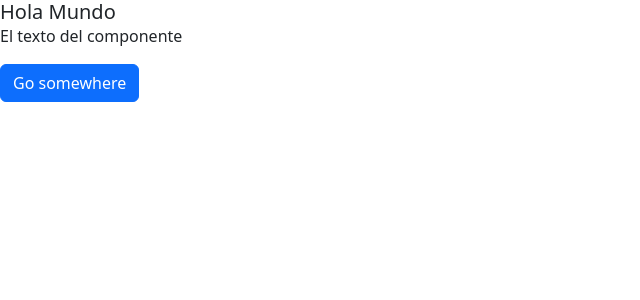
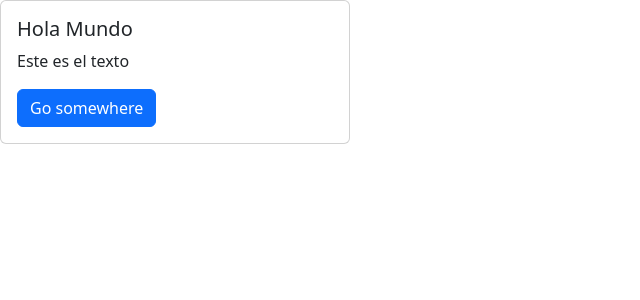
Before and after one commit to annahico/React-HolaMundo, a React (Vite) app: page / in a window 1280 px wide. Shown: the top 300 px of the page, without its empty margins (0-640 px from the left). Built offline with nearby package versions, Linux system fonts and the light colour scheme.

Commit message:
feat: children

```diff
--- a/src/App.tsx
+++ b/src/App.tsx
@@ -1,7 +1,11 @@
-import { CardBody } from "./components/Card";
+import Card, { CardBody } from "./components/Card";
 
 function App() {
-  return <CardBody title={"Hola Mundo"} text={"El texto del componente"} />;
+  return (
+    <Card>
+      <CardBody title="Hola Mundo" text="Este es el texto" />
+    </Card>
+  );
 }
 
 export default App;
--- a/src/components/Card.tsx
+++ b/src/components/Card.tsx
@@ -1,4 +1,6 @@
 // import { Fragment } from "react";
+
+import { ReactNode } from "react";
 
 // function Card() {
 //   // const width = {
@@ -35,11 +37,11 @@
 // export default Card;
 
 interface Props {
-  body: string;
+  children: ReactNode;
 }
 
 function Card(props: Props) {
-  const { body } = props;
+  const { children } = props; //usamos CHILDREN porque es una propiedad especial para cuandso estamos pasando las propiedades
   // const width = {
   //   width: "350px",
   // };
@@ -52,7 +54,7 @@ function Card(props: Props) {
         width: "350px",
       }}
     >
-      <div className="card-body">{body}</div>
+      <div className="card-body">{children}</div>
     </div>
   );
 }
```
